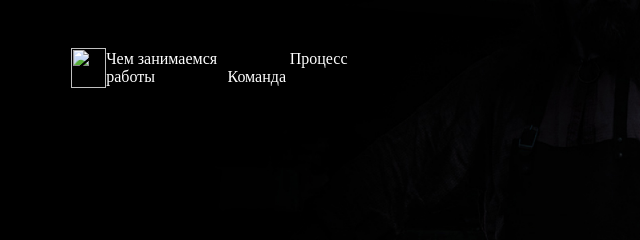
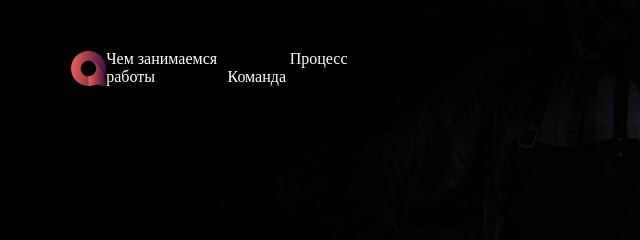
Before and after one commit to Xamanation/PK-sborka, a plain HTML site: page index.html in a window 1280 px wide. Shown: the top 240 px of the page, 9-649 px from the left. Drawn offline with Linux system fonts and the light colour scheme; the site is published under a folder, as on GitHub Pages, so addresses that start at the root find nothing.

Commit message:
Update index.html

```diff
--- a/index.html
+++ b/index.html
@@ -13,7 +13,7 @@
   <header class="header">
     <div class="header__wrap">
       <a href="#" class="header__logo">
-        <img src="/img/logo.svg" alt="">
+        <img src="img/logo.svg" alt="">
       </a>
       <div class="header__menu">
         <nav class="header__nav">
```
